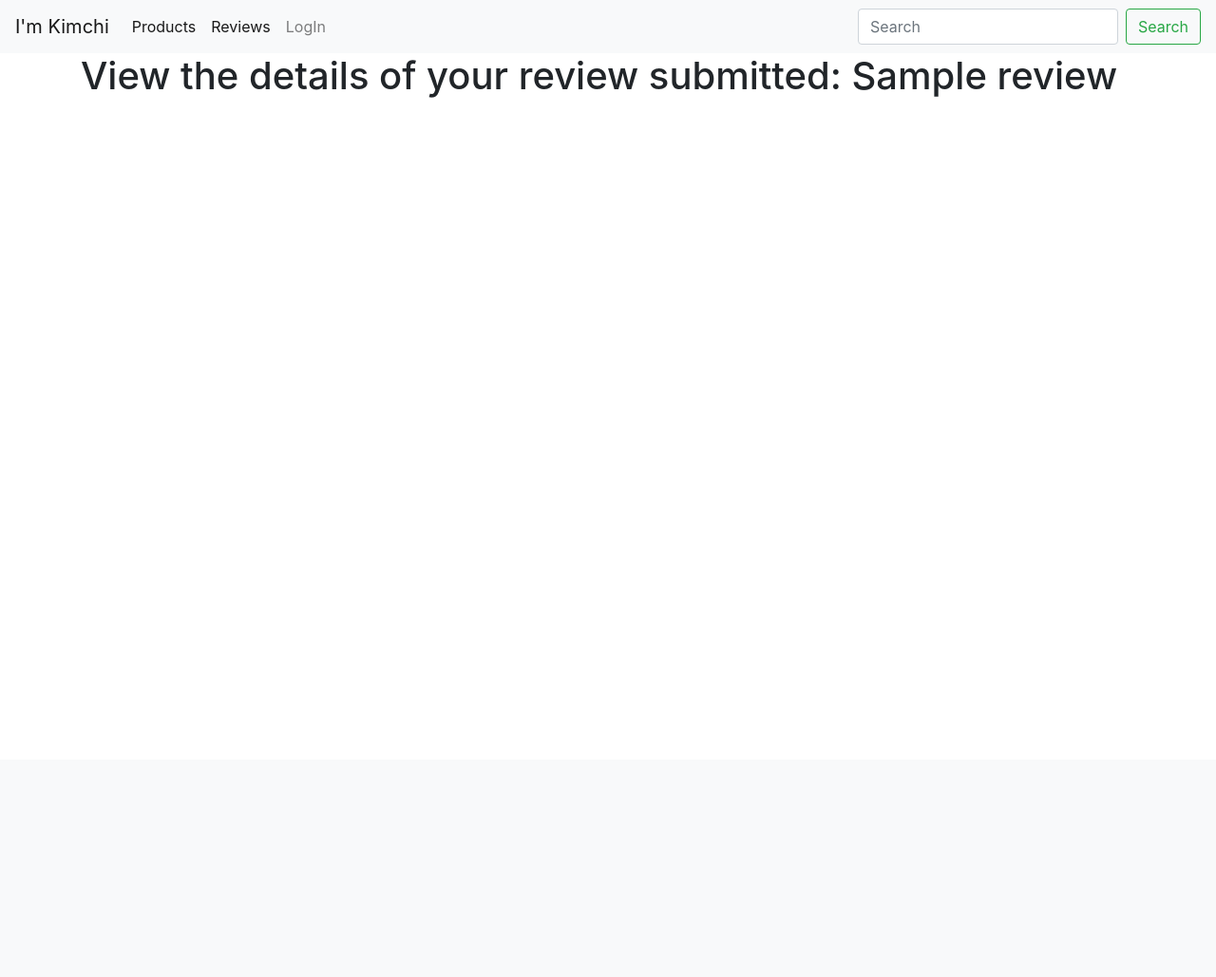
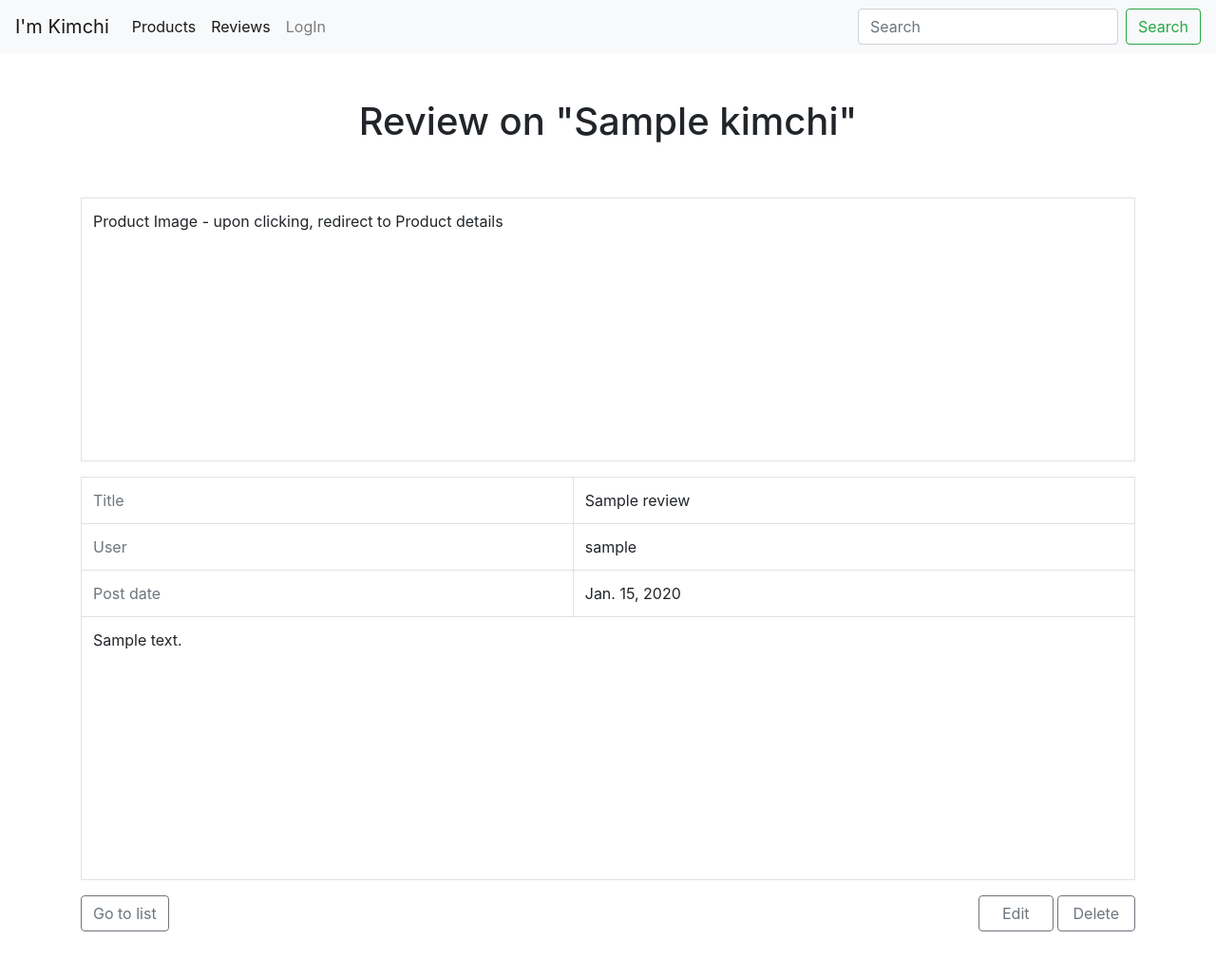
Before and after one commit to Code-Institute-Submissions/Project-20, a Django app: page /reviews/details/1 in a window 1280 px wide. Shown: the whole page at 95% size. Before the commit the page ends 103 px from the top, so only its background shows below. Run offline with Django 3.2, Linux system fonts and the light colour scheme; tables that the repository leaves empty hold one stand-in row (values such as "Sample post"); some libraries are stand-ins or nearby versions.

Commit message:
Added 'Read' route for viewing the details of review

```diff
--- a/reviews/templates/reviews/review_details.template.html
+++ b/reviews/templates/reviews/review_details.template.html
@@ -3,5 +3,43 @@
 {% block title %}Reiviews{% endblock %}
 
 {% block content %}
-<h1>View the details of your review submitted: {{review.title}}</h1>
+<h1 class="text-center py-5">Review on "{{review.product_name}}"</h1>
+
+<table class="table table-bordered">
+  <tbody>
+    <tr>
+      <td colspan="2" id="TableImg">Product Image - upon clicking, redirect to Product details</td>
+    </tr>
+  </tbody>
+</table>
+
+
+<table class="table table-bordered">
+  <tbody>
+    <tr>
+      <td class="text-muted">Title</td>
+      <td colspan="2">{{review.title}}</td>
+    </tr>
+    <tr>
+      <td class="text-muted">User</td>
+      <td colspan="2">{{review.user}}</td>
+    </tr>
+    <tr>
+      <td class="text-muted">Post date</td>
+      <td colspan="2">{{review.published}}</td>
+    </tr>
+    <tr>
+      <td colspan="2" id="TableContent">{{review.content}}</td>
+    </tr>
+  </tbody>
+</table>
+
+<div class="row mx-auto mb-5">
+    <div class="col" id="fitBtn">
+        <a class="btn btn-outline-secondary" href="{% url 'all_reviews_route' %}">Go to list</a>
+        <a class="btn btn-outline-secondary px-3 float-right ml-1" href="{% url 'delete_review_route' review_id=review.id %}">Delete</a>
+        <a class="btn btn-outline-secondary px-4 float-right" href="{% url 'update_review_route' review_id=review.id %}">Edit</a>
+    </div>
+</div>
+
 {% endblock %}
--- a/reviews/views.py
+++ b/reviews/views.py
@@ -53,7 +53,7 @@ def update_review(request, review_id):
         if review_form.is_valid():
             review_form.save()
             messages.success(
-                request, "The review updated successfully!")
+                request, "Review updated successfully!")
             return redirect(reverse(all_reviews))
         else:
             return render(request, 'reviews/update_review.template.html', {
@@ -74,7 +74,7 @@ def delete_review(request, review_id):
     if request.method == "POST":
         review_to_delete.delete()
         messages.success(
-                request, "The review deleted successfully!")
+                request, "Review deleted successfully!")
         return redirect(reverse(all_reviews))
     else:
         return render(request, 'reviews/delete_review.template.html', {
--- a/static/styles.css
+++ b/static/styles.css
@@ -1,4 +1,18 @@
+/* Remove hyperlink on a tag 'View all reviews' and 'View all kimchis' pages*/
 .reviews a, .kimchis a {
     color: inherit;
     text-decoration: none;
 }
+
+
+/* Make content field in review form wider by giving padding*/
+#TableImg, #TableContent {
+    padding-bottom: 15rem;
+}
+
+
+/* Make the button aligh with the content table in 'Review details' page */
+#fitBtn {
+    padding-left: 0;
+    padding-right: 0;
+}
```
